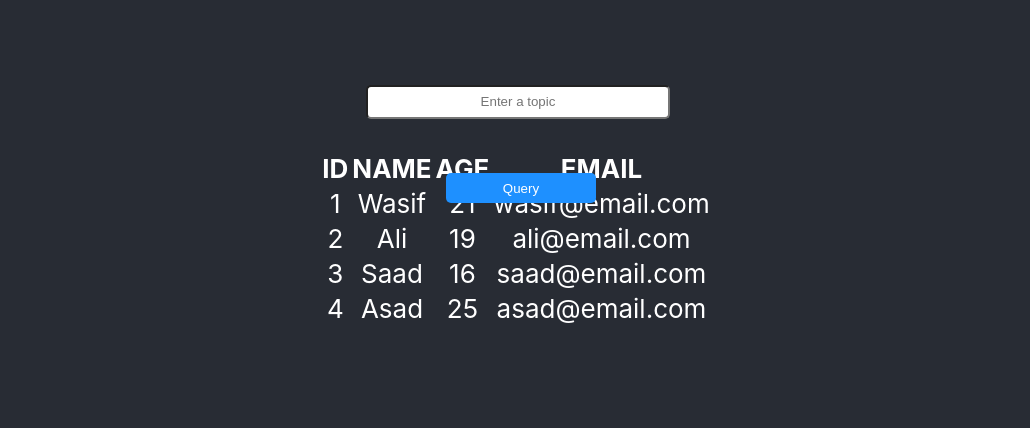
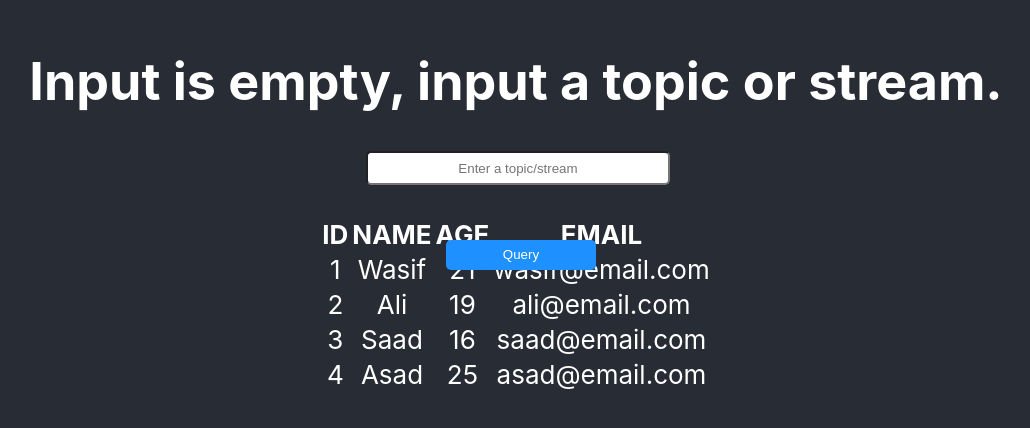
Before and after one commit to Tech-SE-PROJ/Kafka-Project-Split, a React (Create React App) app in the folder Frontend/: page / in a window 1280 px wide. Shown: the part 196-624 px from the top of the page, without its empty margins (124-1154 px from the left). Built offline with nearby package versions, Linux system fonts and the light colour scheme; no server answers.

Commit message:
Tied label to monitor user input

```diff
--- a/Frontend/src/App.tsx
+++ b/Frontend/src/App.tsx
@@ -2,31 +2,54 @@ import React, {useEffect} from 'react';
 import {useState} from 'react';
 import './App.css';
 import Table from './Table';
-
-const QueryBackend = async (input: string) => {
-  const response = await fetch(`http://127.0.0.1:3000/ksql?table=${input}`,
-  { mode:'cors'
-  })
-  const backendResponse = await response.json();
-  console.log(backendResponse)
-}
+// const QueryBackend = async (input: string) => {
+//   const response = await fetch(
+//     `http://127.0.0.1:3000/ksql?table=${input}`, { mode:'cors' })
+//   const backendResponse = await response.json();
+//   return backendResponse
+//   // if(!backendResponse)
+//   // {
+//   //   Checker(backendResponse, )
+//   // }
+//   // else
+//   //   console.log(backendResponse)
+//   //console.log(backendResponse)
+// }
 
 function App() {
   const[searchText, setSearchText] = useState("")
-  useEffect(() => {
-    QueryBackend(searchText)
-  }, []);
+  const[renderHeader, setHeader] = useState("")
+  useEffect(() => { //runs only once to prevent infinite loop!!
+    setHeader("Input is empty, input a topic or stream.")
+  }, [])
+  // useEffect(() => {
+  //   QueryBackend(searchText)
+  // }, []);
+  const QueryBackend = async (input: string) => {
+    const response = await fetch(
+      `http://127.0.0.1:3000/ksql?table=${input}`, { mode:'cors' })
+    const backendResponse = await response.json();
+    if(Object.entries(backendResponse).length === 0)
+    {
+      setHeader("Invalid stream name.")
+    }
+    else
+      setHeader("Stream found!")
+  }
 
   return (
       <div className="App">
         <header className="App-header">
+          <div>
+            <h1> {renderHeader} </h1>
+          </div>
           <div className="buttonIn">
-            <input type="text" id="enter" placeholder="Enter a topic" value={searchText} onChange={(e) =>
-              {setSearchText(e.target.value)}}/>
-            <button id="query" onClick={(e) => QueryBackend(searchText)}>Query</button>
+            <input type="text" id="enter" placeholder="Enter a topic/stream" value={searchText}
+            onChange={(e) => {setSearchText(e.target.value)}}/>
+            <button id="query" onClick={() => QueryBackend(searchText)}>Query</button>
           </div>
       <div>
-          <Table/>
+          <Table />
       </div>
         </header>
       </div>
```
